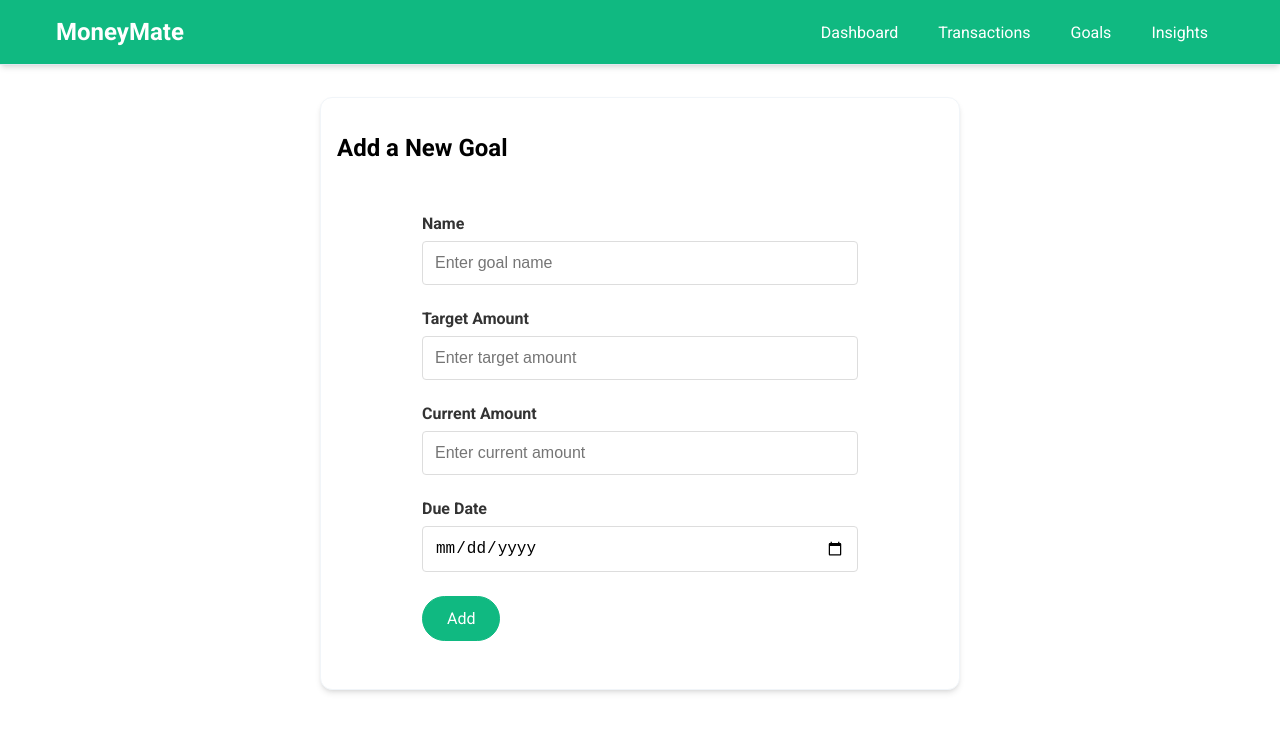
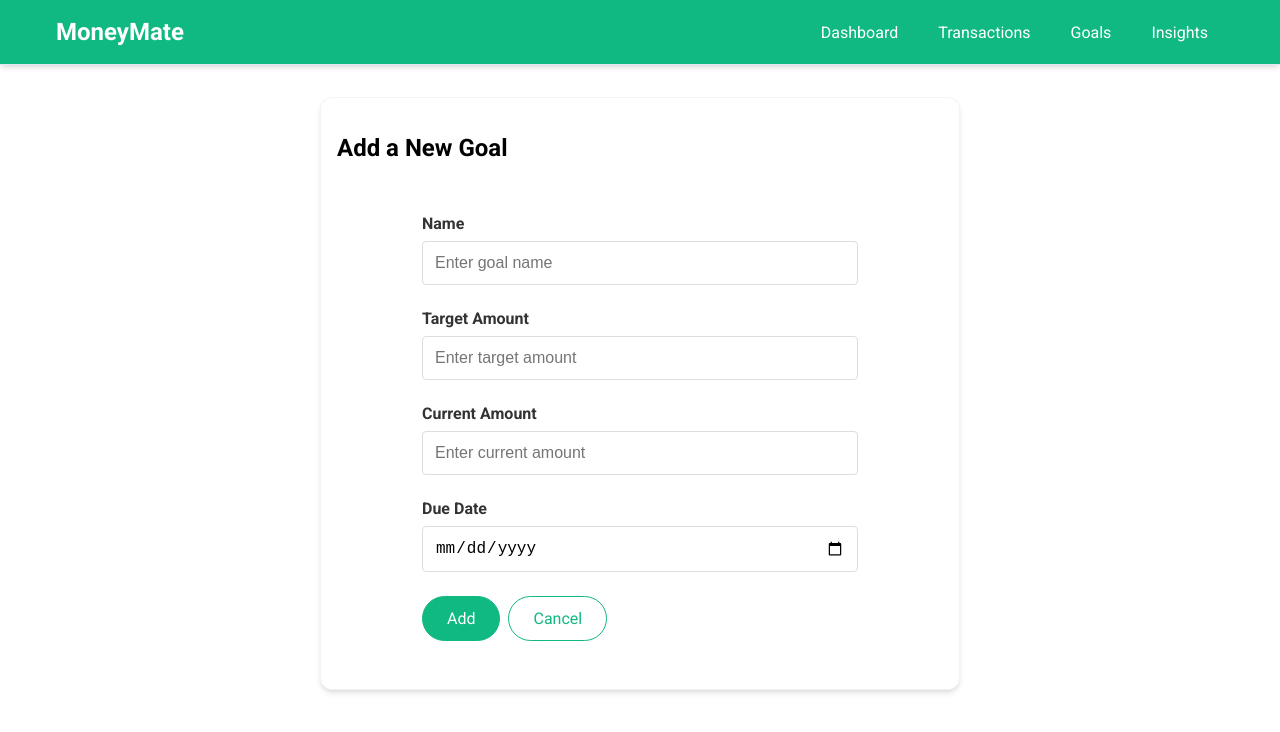
Before and after one commit to Cas1311/IKFRAM, a Vue app in the folder MoneyMate/MoneyMate/: page /goals/add in a window 1280 px wide. Shown: the top 732 px of the page. Built offline with nearby package versions, Linux system fonts and the light colour scheme; no server answers; the database is empty.

Commit message:
fixed some buttons

```diff
--- a/MoneyMate/MoneyMate/src/components/goals/GoalForm.vue
+++ b/MoneyMate/MoneyMate/src/components/goals/GoalForm.vue
@@ -29,6 +29,7 @@
       <span v-if="touched.dueDate && !dueDate" class="error-message">Due date is required</span>
     </div>
     <base-button>Add</base-button>
+    <base-button mode="outline" link @click="goBack()">Cancel</base-button>
   </form>
 </template>
 
--- a/MoneyMate/MoneyMate/src/components/transactions/TransactionForm.vue
+++ b/MoneyMate/MoneyMate/src/components/transactions/TransactionForm.vue
@@ -67,7 +67,7 @@
 
     <div class="form-actions">
       <base-button type="submit">Add Transaction</base-button>
-      <base-button mode="outline" link to="/transactions">Cancel</base-button>
+      <base-button mode="outline" link @click="goBack()">Cancel</base-button>
     </div>
   </form>
 </template>
```
